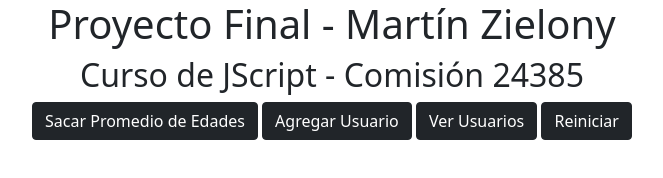
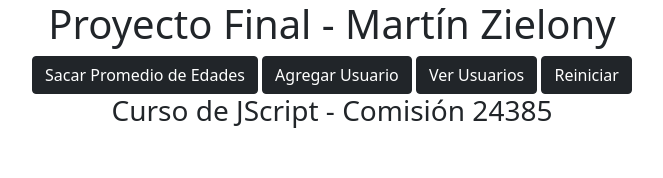
Before and after one commit to MartinZielony/ProyectoFinalZielony, a website: page index.html in a window 1280 px wide. Shown: the whole page, without its empty margins (308-971 px from the left). Drawn offline with nearby package versions, Linux system fonts and the light colour scheme.

Commit message:
2do Commit
mini cambios

```diff
--- a/index.html
+++ b/index.html
@@ -14,7 +14,6 @@
 <body>
     <header>
         <h1>Proyecto Final - Martín Zielony</h1>
-        <h2>Curso de JScript - Comisión 24385</h2>
     </header>
     <main>
         <button id="btnPromedioEdades" type="button" class="btn btn-dark">Sacar Promedio de Edades</button>
@@ -22,7 +21,9 @@
         <button id="btnVerUsuarios" type="button" class="btn btn-dark">Ver Usuarios</button>
         <button id="btnReiniciar" type="buttono" class="btn btn-dark">Reiniciar</button>
     </main>
-
+    <footer>
+        <h3>Curso de JScript - Comisión 24385</h3>
+    </footer>
     <script src="js/script.js"></script>
     <script src="https://cdn.jsdelivr.net/npm/bootstrap@5.1.3/dist/js/bootstrap.bundle.min.js" integrity="sha384-ka7Sk0Gln4gmtz2MlQnikT1wXgYsOg+OMhuP+IlRH9sENBO0LRn5q+8nbTov4+1p" crossorigin="anonymous"></script>
 </body>
--- a/js/script.js
+++ b/js/script.js
@@ -2,7 +2,6 @@ console.log("Página Iniciada");
 
 //VARIABLES
 let cantEdades; let sumaEdades = 0; let nuevaEdad; let promedioEdades; let cantUsuarios = 0;
-console.log("Variables definidas.");
 
 //CLASES
 class Persona {
```
